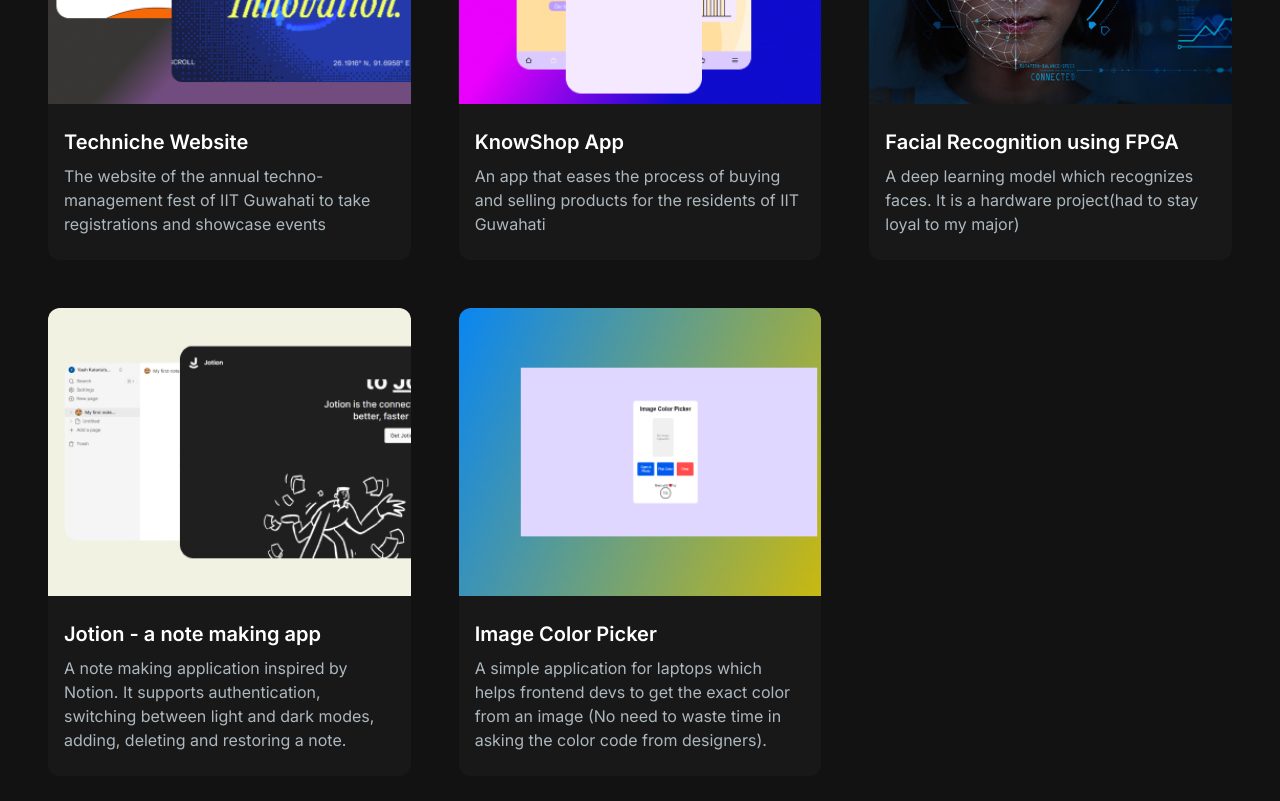
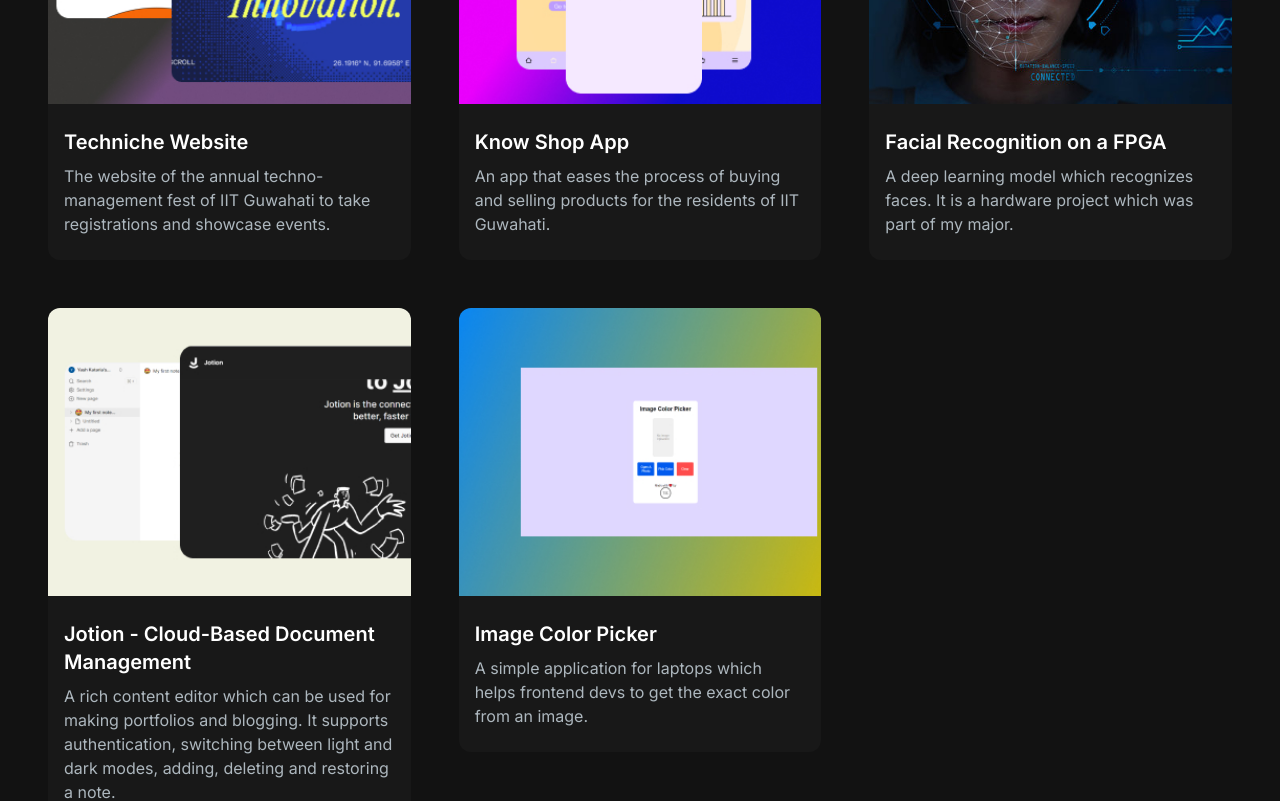
Before and after one commit to yashhkataria/personal-website, a Next.js app: page / in a window 1280 px wide. Shown: the part 1980-2781 px from the top of the page. Built offline with nearby package versions, Linux system fonts and the light colour scheme.

Commit message:
changes for placement

```diff
--- a/app/components/AboutSection.jsx
+++ b/app/components/AboutSection.jsx
@@ -10,11 +10,12 @@
         id: "Skills",
         content: (
             <ul className='list-disc pl-2'>
-                <li><b>Languages - </b>C/C++, Python</li>
-                <li><b>Web Development - </b>React.js, Node.js, Next.js, Express</li>
+                <li><b>Languages - </b>C/C++, Python, JavaScript</li>
+                <li><b>Web Development - </b>React.js, Next.js, Node.js</li>
                 <li><b>App Development - </b>Flutter</li>
-                <li><b>Databases - </b>MySQL, MongoDB, ArangoDB</li>
-                <li><b>Cloud and DevOps - </b>Git, GitHub, AWS, Shell Scripting</li>
+                <li><b>Database Management - </b>MySQL, MongoDB, ArangoDB</li>
+                <li><b>Operating Systems - </b>Windows, Linux</li>
+                <li><b>Miscellaneous - </b>Git, GitHub, AWS, Bash, Figma</li>
             </ul>
         )
     },
--- a/app/components/ProjectsSection.jsx
+++ b/app/components/ProjectsSection.jsx
@@ -6,7 +6,7 @@
         id: 1,
         imageUrl: '/images/projects/1.jpg',
         title: 'Techniche Website',
-        description: 'The website of the annual techno-management fest of IIT Guwahati to take registrations and showcase events',
+        description: 'The website of the annual techno-management fest of IIT Guwahati to take registrations and showcase events.',
         gitUrl: "https://github.com/IITG-Techniche/Techniche-23",
         previewUrl: "https://techniche.org"
     },
@@ -14,8 +14,8 @@
     {
         id: 2,
         imageUrl: '/images/projects/2.jpg',
-        title: 'KnowShop App',
-        description: 'An app that eases the process of buying and selling products for the residents of IIT Guwahati',
+        title: 'Know Shop App',
+        description: 'An app that eases the process of buying and selling products for the residents of IIT Guwahati.',
         gitUrl: "https://github.com/sarg19/Kriti-Software-PS",
         previewUrl: "https://drive.google.com/file/d/1kd5lJE9X4TWQdbKabiR8sq6pmB6JF_6W/view?usp=share_link"
     },
@@ -23,8 +23,8 @@
     {
         id: 3,
         imageUrl: '/images/projects/3.jpg',
-        title: 'Facial Recognition using FPGA',
-        description: 'A deep learning model which recognizes faces. It is a hardware project(had to stay loyal to my major)',
+        title: 'Facial Recognition on a FPGA',
+        description: 'A deep learning model which recognizes faces. It is a hardware project which was part of my major.',
         gitUrl: "https://github.com/yashhkataria/Facial_Recognition_FPGA",
         previewUrl: "https://drive.google.com/file/d/1vKjPJDlHfJUXRY0_47KFqfUqpxUimfsv/view?usp=sharing"
     },
@@ -32,8 +32,8 @@
     {
         id: 4,
         imageUrl: '/images/projects/4.jpg',
-        title: 'Jotion - a note making app',
-        description: 'A note making application inspired by Notion. It supports authentication, switching between light and dark modes, adding, deleting and restoring a note.',
+        title: 'Jotion - Cloud-Based Document Management',
+        description: 'A rich content editor which can be used for making portfolios and blogging. It supports authentication, switching between light and dark modes, adding, deleting and restoring a note.',
         gitUrl: "https://github.com/yashhkataria/jotion-next13.git",
         previewUrl: "https://jotion-yash.vercel.app/"
     },
@@ -42,7 +42,7 @@
         id: 5,
         imageUrl: '/images/projects/5.jpg',
         title: 'Image Color Picker',
-        description: 'A simple application for laptops which helps frontend devs to get the exact color from an image (No need to waste time in asking the color code from designers).',
+        description: 'A simple application for laptops which helps frontend devs to get the exact color from an image.',
         gitUrl: "https://github.com/yashhkataria/image-color-picker.git",
         previewUrl: "https://image-color-picker-phi.vercel.app/"
     }
```
